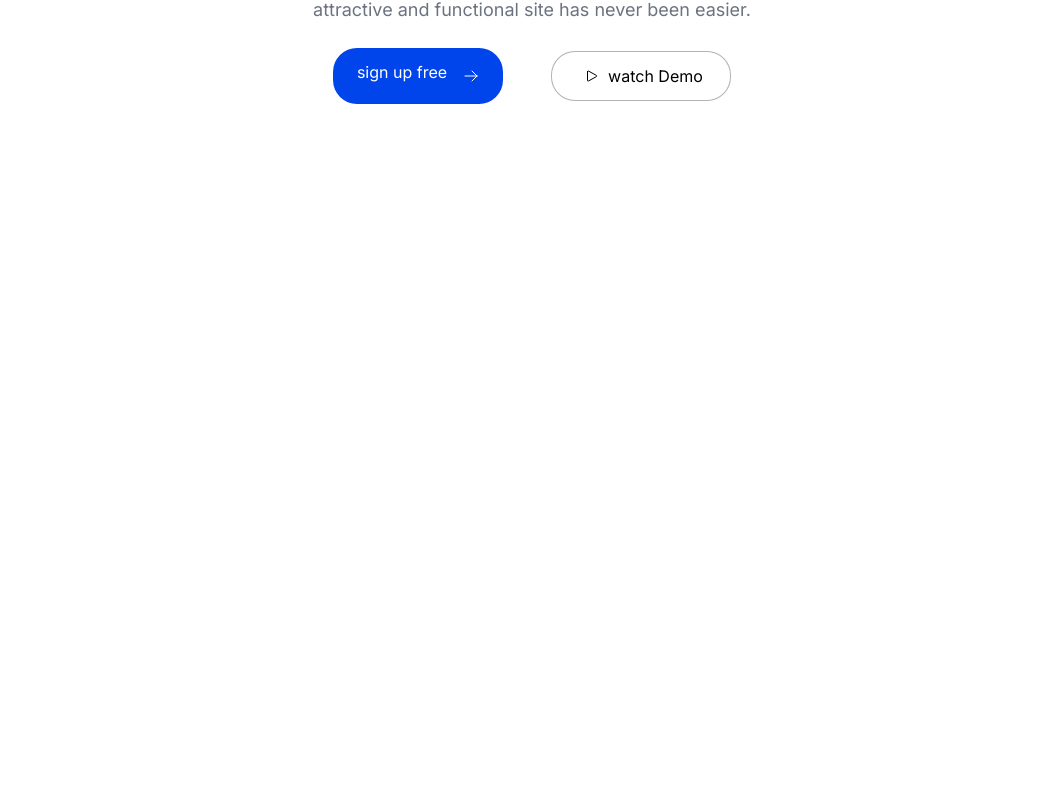
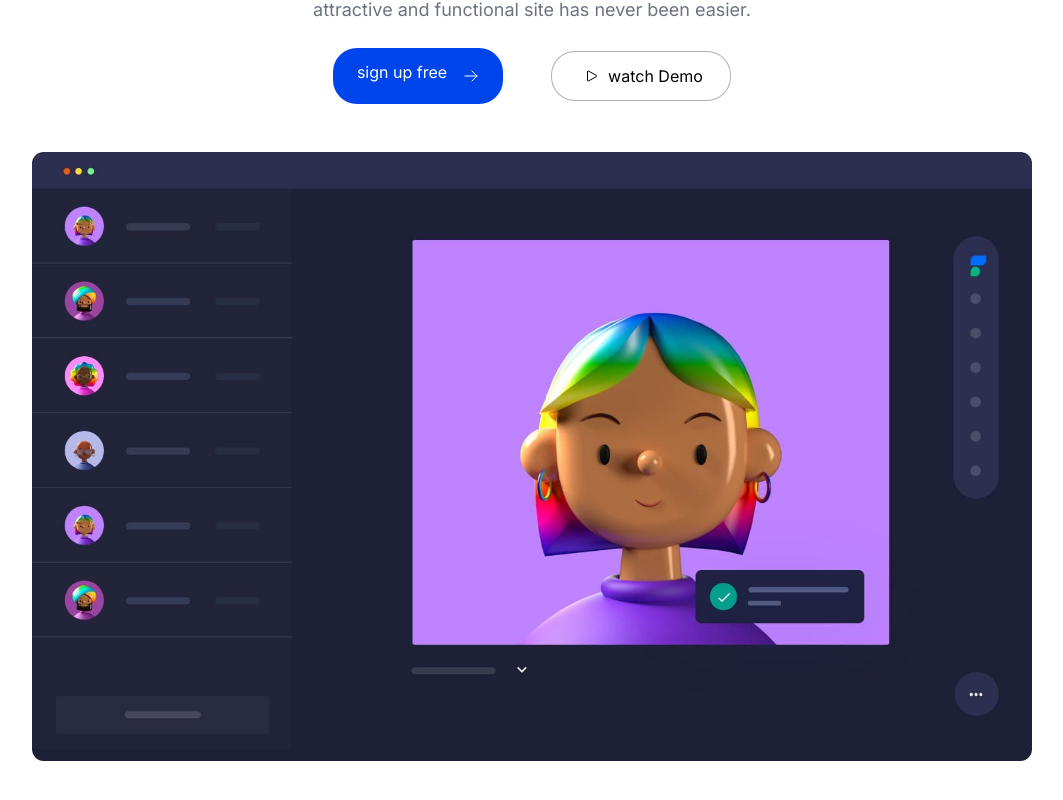
Before and after one commit to HazWahb8080/vortex, a Next.js app: page / in a window 1280 px wide. Shown: the part 366-1166 px from the top of the page, without its empty margins (108-1171 px from the left). Before the commit the page ends 954 px from the top, so only its background shows below. Built offline with nearby package versions, Linux system fonts and the light colour scheme.

Commit message:
awesome!

```diff
--- a/app/components/hero/Hero.jsx
+++ b/app/components/hero/Hero.jsx
@@ -1,8 +1,16 @@
 "use client";
-import React from "react";
+import React, { useState } from "react";
 import { PlayIcon, ArrowRightIcon } from "@heroicons/react/24/outline";
+import Image from "next/image";
+import { useScroll, motion, useMotionValueEvent } from "framer-motion";
 
 function Hero() {
+  const { scrollYProgress } = useScroll();
+  const [scrollProgress, setscrollProgress] = useState(0);
+  useMotionValueEvent(scrollYProgress, "change", (latest) => {
+    setscrollProgress(latest);
+  });
+
   return (
     <main className="min-h-screen w-full items-center justify-start flex flex-col pt-12">
       <span className="w-full items-center justify-center flex flex-col space-y-2 text-[#01213A]">
@@ -57,6 +65,17 @@ function Hero() {
           </span>
         </button>
       </span>
+      <motion.img
+        initial={{ scale: 1 }}
+        style={{
+          scale: 1 + scrollProgress * 0.2,
+        }}
+        src="/hero.jpg"
+        width={1000}
+        height={800}
+        alt="hero-img"
+        className="mt-12 object-cover object-center"
+      />
     </main>
   );
 }
--- a/package.json
+++ b/package.json
@@ -13,6 +13,7 @@
     "autoprefixer": "10.4.14",
     "eslint": "8.43.0",
     "eslint-config-next": "13.4.7",
+    "framer-motion": "^10.12.17",
     "next": "13.4.7",
     "postcss": "8.4.24",
     "react": "18.2.0",
```
Also changed, not shown: public/hero.jpg (added), 1 other file (tests, documents, lock files or other folders).
